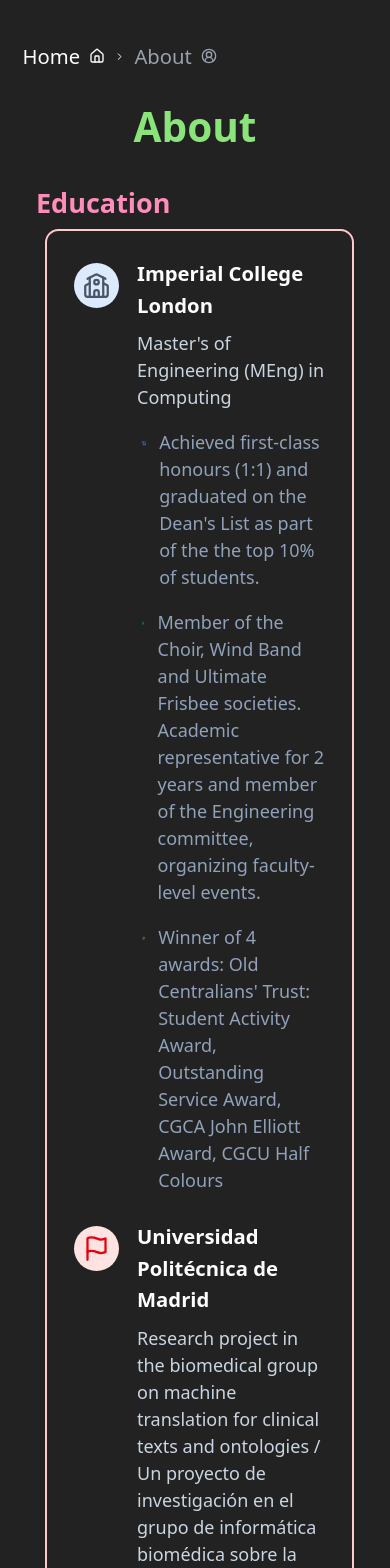
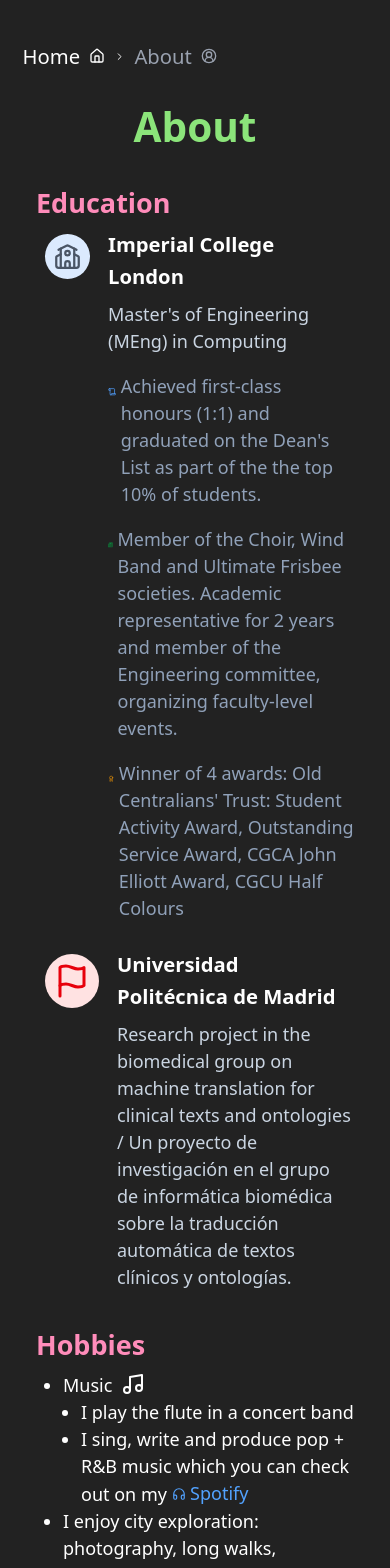
Before and after one commit to zaki-amin/zaki-amin.github.io, a Next.js app: page /about in a window 390 px wide. Shown: the top 1568 px of the page. Built offline with nearby package versions, Linux system fonts and the light colour scheme.

Commit message:
feat: improve mobile view of education by hiding the card

```diff
--- a/src/myComponents/about/Education.tsx
+++ b/src/myComponents/about/Education.tsx
@@ -2,10 +2,7 @@ import { Card, CardContent } from '@/components/ui/card'
 import { Award, Flag, Newspaper, School, Scroll } from 'lucide-react'
 import { FC } from 'react'
 
-const Education: FC = () => {
-  return (
-    <Card className='w-full shadow-md border-2 border-red-200'>
-      <CardContent>
+const EducationContent: FC = () => (
   <div className='space-y-6'>
     <div className='flex items-start gap-4'>
       <div className='bg-blue-100 p-2 rounded-full mt-1'>
@@ -13,16 +10,14 @@ const Education: FC = () => {
       </div>
       <div className='space-y-2'>
         <div className='flex items-center gap-2 flex-wrap'>
-                <h3 className='text-lg font-semibold'>
-                  Imperial College London
-                </h3>
+          <h3 className='text-lg font-semibold'>Imperial College London</h3>
         </div>
         <p className='text-base text-slate-300'>
           Master&#39;s of Engineering (MEng) in Computing
         </p>
         <div className='mt-4 space-y-4'>
-                <div className='flex items-start gap-3 pl-1'>
-                  <Scroll className='h-5 w-5 text-blue-400 mt-0.5' />
+          <div className='flex items-start gap-1 sm:gap-3 sm:pl-1'>
+            <Scroll className='h-7 w-7 md:h-5 md:w-5 text-blue-400 mt-0.5' />
             <div>
               <p className='text-slate-400'>
                 Achieved first-class honours (1:1) and graduated on the
@@ -31,25 +26,24 @@ const Education: FC = () => {
             </div>
           </div>
 
-                <div className='flex items-start gap-3 pl-1'>
-                  <Newspaper className='h-5 w-5 text-green-600 mt-0.5' />
-                  <div>
+          <div className='mt-4 space-y-4'>
+            <div className='flex items-start gap-1 sm:gap-3 sm:pl-1'>
+              <Newspaper className='h-7 w-7 md:h-5 md:w-5 text-green-600 mt-0.5' />
               <p className='text-slate-400'>
-                      Member of the Choir, Wind Band and Ultimate Frisbee
-                      societies. Academic representative for 2 years and member
-                      of the Engineering committee, organizing faculty-level
-                      events.
+                Member of the Choir, Wind Band and Ultimate Frisbee societies.
+                Academic representative for 2 years and member of the
+                Engineering committee, organizing faculty-level events.
               </p>
             </div>
           </div>
 
-                <div className='flex items-start gap-3 pl-1'>
-                  <Award className='h-5 w-5 text-amber-500 mt-0.5' />
-                  <div>
+          <div className='mt-4 space-y-4'>
+            <div className='flex items-start gap-1 sm:gap-3 sm:pl-1'>
+              <Award className='h-7 w-7 md:h-5 md:w-5 text-amber-500 mt-0.5' />
               <p className='text-slate-400'>
-                      Winner of 4 awards: Old Centralians&#39; Trust: Student
-                      Activity Award, Outstanding Service Award, CGCA John
-                      Elliott Award, CGCU Half Colours
+                Winner of 4 awards: Old Centralians&#39; Trust: Student Activity
+                Award, Outstanding Service Award, CGCA John Elliott Award, CGCU
+                Half Colours
               </p>
             </div>
           </div>
@@ -57,26 +51,40 @@ const Education: FC = () => {
       </div>
     </div>
 
-          {/* Universidad Politécnica de Madrid */}
     <div className='flex items-start gap-4'>
       <div className='bg-red-100 p-2 rounded-full mt-1'>
-              <Flag className='h-6 w-6 text-red-600' />
+        <Flag className='h-8 w-8 md:h-6 md:w-6 text-red-600' />
       </div>
       <div className='space-y-2'>
         <h3 className='text-lg font-semibold'>
           Universidad Politécnica de Madrid
         </h3>
         <p className='text-base text-slate-300'>
-                Research project in the biomedical group on machine translation
-                for clinical texts and ontologies / Un proyecto de investigación
-                en el grupo de informática biomédica sobre la traducción
-                automática de textos clínicos y ontologías.
+          Research project in the biomedical group on machine translation for
+          clinical texts and ontologies / Un proyecto de investigación en el
+          grupo de informática biomédica sobre la traducción automática de
+          textos clínicos y ontologías.
         </p>
       </div>
     </div>
   </div>
+)
+
+const Education: FC = () => {
+  return (
+    <>
+      {/* Visible on medium and up */}
+      <Card className='hidden md:block w-full shadow-md border-2 border-red-200'>
+        <CardContent>
+          <EducationContent />
         </CardContent>
       </Card>
+
+      {/* Visible only on mobile */}
+      <div className='block md:hidden'>
+        <EducationContent />
+      </div>
+    </>
   )
 }
 
```
Lines whose indentation alone changed are shown as unchanged.
